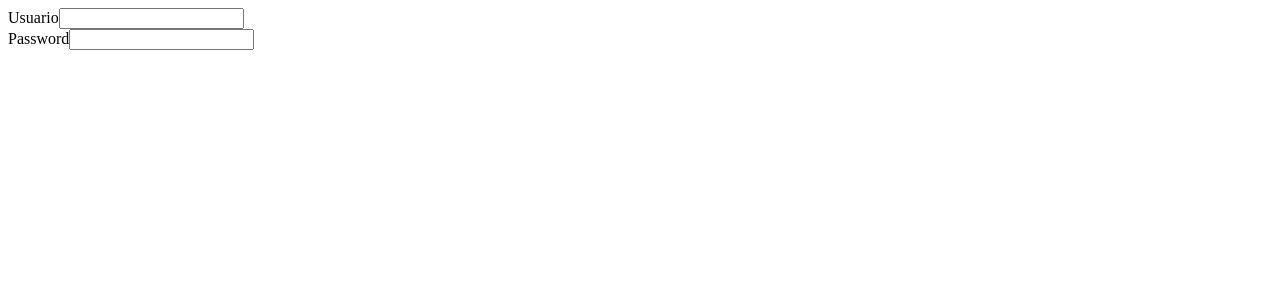
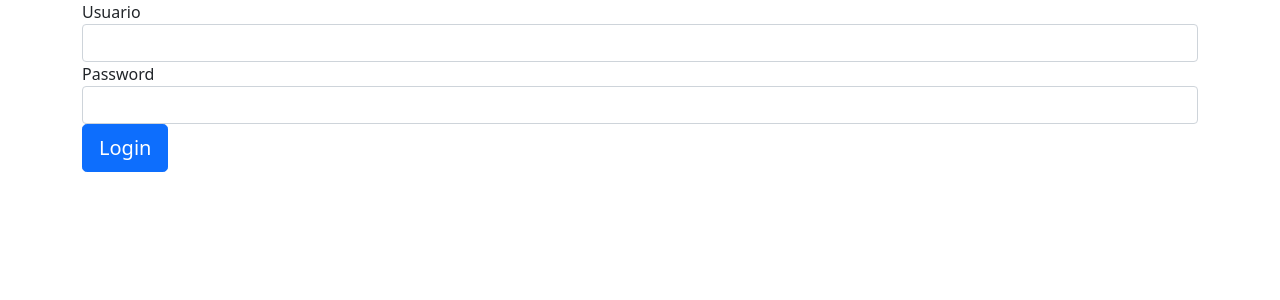
Before and after one commit to elkitoq/EndProyect, a React (Create React App) app: page / in a window 1280 px wide. Shown: the top 300 px of the page. Built offline with nearby package versions, Linux system fonts and the light colour scheme.

Commit message:
update viewlogin

```diff
--- a/package.json
+++ b/package.json
@@ -6,6 +6,7 @@
     "@testing-library/jest-dom": "^5.11.4",
     "@testing-library/react": "^11.1.0",
     "@testing-library/user-event": "^12.1.10",
+    "bootstrap": "^5.0.0",
     "react": "^17.0.2",
     "react-dom": "^17.0.2",
     "react-scripts": "4.0.3",
--- a/src/App.js
+++ b/src/App.js
@@ -1,4 +1,4 @@
-// import 'bootstrap/dist/css/bootstrap.min.css';
+import 'bootstrap/dist/css/bootstrap.min.css';
 import { ViewLogin } from './Views/ViewLogin.js'
 
 function App() {
--- a/src/Views/ViewLogin.js
+++ b/src/Views/ViewLogin.js
@@ -1,10 +1,11 @@
-import { Form, FormGroup } from 'reactstrap'
+import { Form, FormGroup, Container } from 'reactstrap'
 import { Buttons } from '../Components/Buttons.js'
 import { Inputs } from '../Components/Inputs.js'
 import { Labels } from '../Components/Labels.js'
 
 export const ViewLogin = () => {
     return (
+        <Container>
             <Form>
                 <FormGroup>
                     <Labels name="Usuario"></Labels>
@@ -14,6 +15,10 @@ export const ViewLogin = () => {
                     <Labels name="Password"></Labels>
                     <Inputs type="password" classname="inputPassword"></Inputs>
                 </FormGroup>
+                <FormGroup>
+                    <Buttons name="Login" size="lg" color="primary"></Buttons>
+                </FormGroup>
             </Form>
+        </Container>
     )
 }
```
Also changed, not shown: 1 other file (tests, documents, lock files or other folders). Lines whose indentation alone changed are shown as unchanged.
